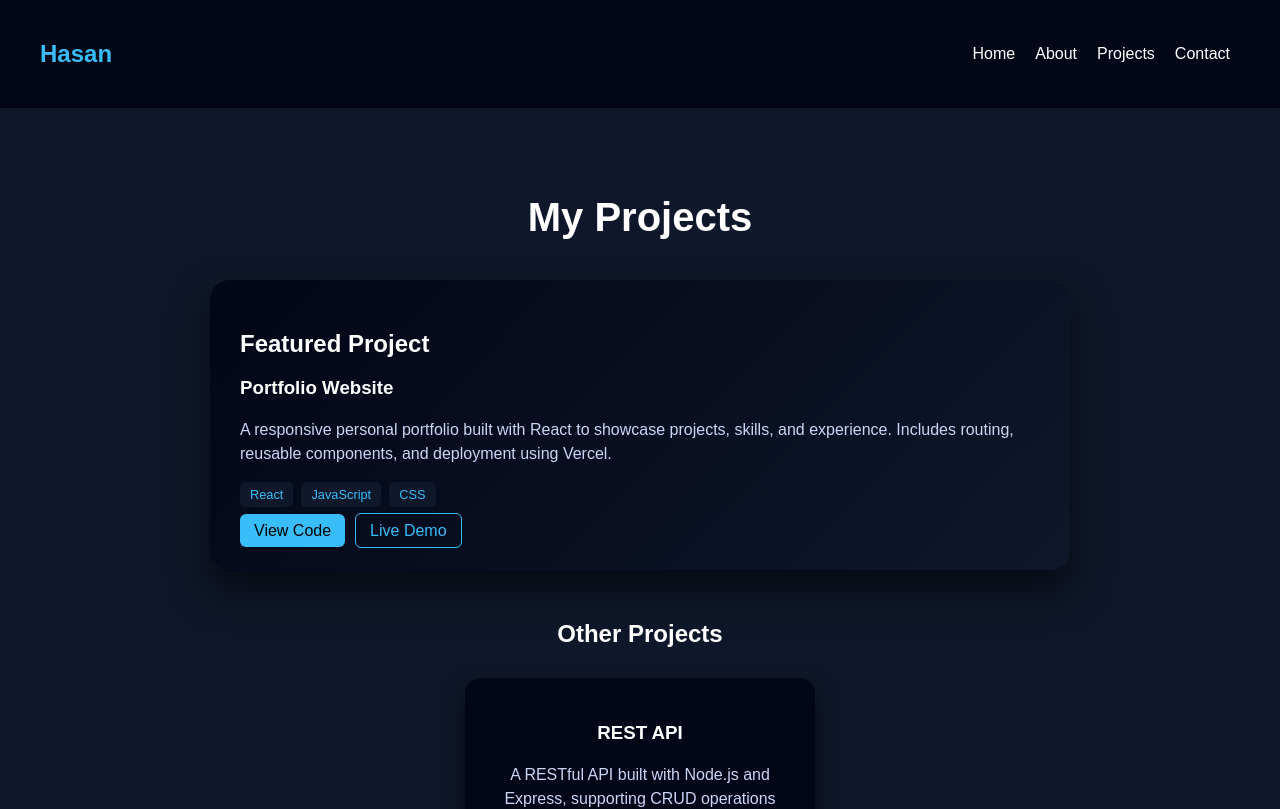
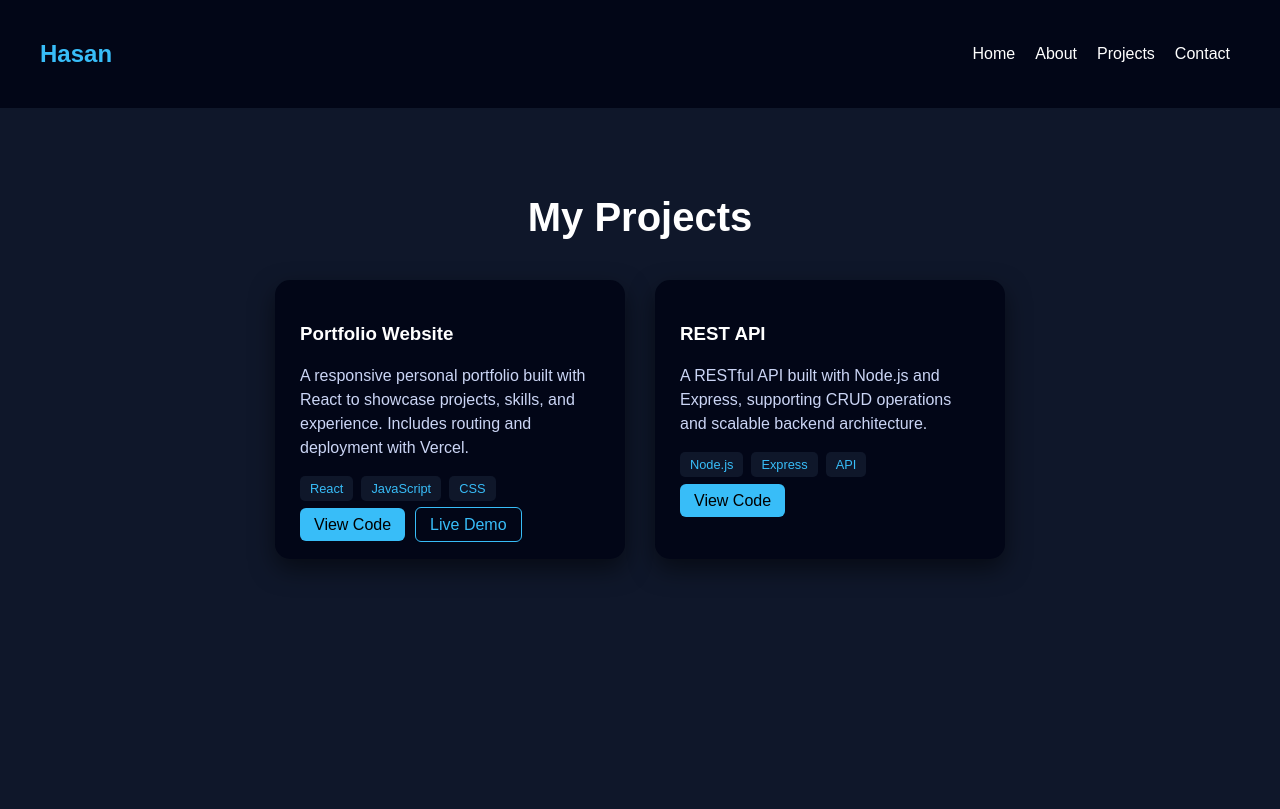
Before and after one commit to Has-has/portfolio, a React app: page /projects in a window 1280 px wide. Shown: the top 809 px of the page. Built offline with nearby package versions, Linux system fonts and the light colour scheme; the HTML template or start-up script is replaced by a standard one.

Commit message:
added featured project section

```diff
--- a/src/pages/Projects.jsx
+++ b/src/pages/Projects.jsx
@@ -3,24 +3,36 @@ function Projects() {
     <div style={styles.wrapper}>
       <h1 style={styles.title}>My Projects</h1>
 
-      {/* ⭐ Featured Project */}
-      <div style={styles.featured}>
-        <h2>Featured Project</h2>
-
-        <h3 style={{ marginTop: "10px" }}>Portfolio Website</h3>
+      <div style={styles.container}>
+        {/* Project 1 */}
+        <div
+          style={styles.card}
+          onMouseOver={(e) => {
+            e.currentTarget.style.transform = "translateY(-8px)";
+            e.currentTarget.style.boxShadow =
+              "0 20px 40px rgba(56, 189, 248, 0.2)";
+          }}
+          onMouseOut={(e) => {
+            e.currentTarget.style.transform = "translateY(0)";
+            e.currentTarget.style.boxShadow = styles.card.boxShadow;
+          }}
+        >
+          <h3>Portfolio Website</h3>
 
           <p style={styles.description}>
             A responsive personal portfolio built with React to showcase
-          projects, skills, and experience. Includes routing, reusable
-          components, and deployment using Vercel.
+            projects, skills, and experience. Includes routing and deployment
+            with Vercel.
           </p>
 
+          {/* Tech Stack */}
           <div style={styles.techStack}>
             <span style={styles.tag}>React</span>
             <span style={styles.tag}>JavaScript</span>
             <span style={styles.tag}>CSS</span>
           </div>
 
+          {/* Buttons */}
           <div style={styles.buttonGroup}>
             <a
               href="https://github.com/Has-has/portfolio"
@@ -42,11 +54,19 @@ function Projects() {
           </div>
         </div>
 
-      {/* Other Projects */}
-      <h2 style={{ marginTop: "50px" }}>Other Projects</h2>
-
-      <div style={styles.container}>
-        <div style={styles.card}>
+        {/* Project 2 */}
+        <div
+          style={styles.card}
+          onMouseOver={(e) => {
+            e.currentTarget.style.transform = "translateY(-8px)";
+            e.currentTarget.style.boxShadow =
+              "0 20px 40px rgba(56, 189, 248, 0.2)";
+          }}
+          onMouseOut={(e) => {
+            e.currentTarget.style.transform = "translateY(0)";
+            e.currentTarget.style.boxShadow = styles.card.boxShadow;
+          }}
+        >
           <h3>REST API</h3>
 
           <p style={styles.description}>
@@ -54,6 +74,7 @@ function Projects() {
             operations and scalable backend architecture.
           </p>
 
+          {/* Tech Stack */}
           <div style={styles.techStack}>
             <span style={styles.tag}>Node.js</span>
             <span style={styles.tag}>Express</span>
@@ -147,83 +168,6 @@ const styles = {
     borderRadius: "6px",
     textDecoration: "none",
   },
-
-  featured: {
-  background: "linear-gradient(135deg, #020617, #0f172a)",
-  padding: "30px",
-  borderRadius: "20px",
-  maxWidth: "800px",
-  margin: "auto",
-  boxShadow: "0 20px 40px rgba(0,0,0,0.6)",
-  textAlign: "left",
-},
-
-wrapper: {
-  padding: "60px 20px",
-  textAlign: "center",
-},
-
-title: {
-  fontSize: "2.5rem",
-  marginBottom: "40px",
-},
-
-container: {
-  display: "flex",
-  justifyContent: "center",
-  marginTop: "30px",
-},
-
-card: {
-  backgroundColor: "#020617",
-  padding: "25px",
-  borderRadius: "15px",
-  width: "300px",
-  boxShadow: "0 10px 25px rgba(0,0,0,0.5)",
-},
-
-description: {
-  marginTop: "10px",
-  lineHeight: "1.5",
-  color: "#cbd5f5",
-},
-
-techStack: {
-  marginTop: "15px",
-  marginBottom: "15px",
-},
-
-tag: {
-  display: "inline-block",
-  backgroundColor: "#0f172a",
-  color: "#38bdf8",
-  padding: "5px 10px",
-  borderRadius: "5px",
-  marginRight: "8px",
-  fontSize: "0.8rem",
-},
-
-buttonGroup: {
-  marginTop: "10px",
-},
-
-button: {
-  backgroundColor: "#38bdf8",
-  color: "#000",
-  padding: "8px 14px",
-  borderRadius: "6px",
-  textDecoration: "none",
-  marginRight: "10px",
-  fontWeight: "500",
-},
-
-buttonSecondary: {
-  border: "1px solid #38bdf8",
-  color: "#38bdf8",
-  padding: "8px 14px",
-  borderRadius: "6px",
-  textDecoration: "none",
-},
 };
 
 export default Projects;
```
Lines whose indentation alone changed are shown as unchanged.
